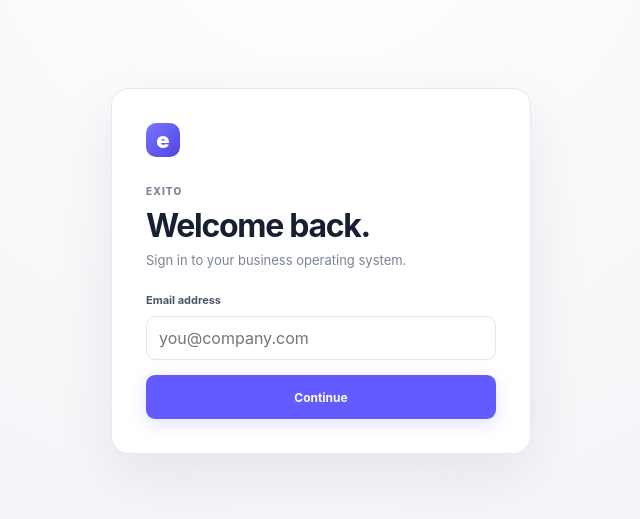
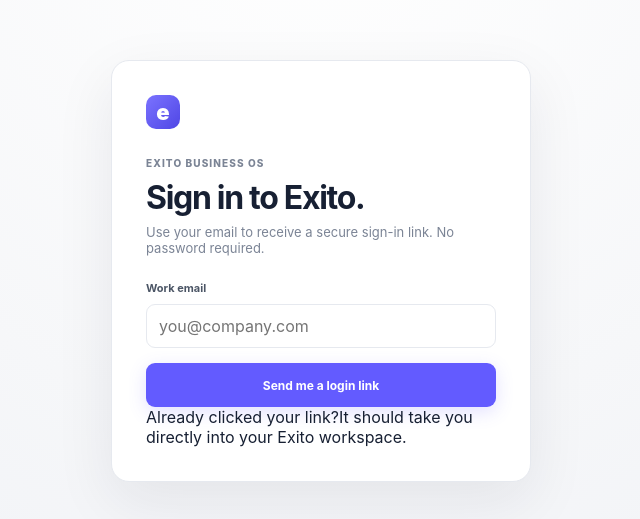
Before and after one commit to thedanielmalik/exito, a Next.js app: page /login in a window 1280 px wide. Shown: the part 129-648 px from the top of the page, without its empty margins (319-959 px from the left). Built offline with nearby package versions, Linux system fonts and the light colour scheme; no server answers.

Commit message:
Improve Exito sign-in flow and email cooldown

```diff
--- a/app/login/page.tsx
+++ b/app/login/page.tsx
@@ -1,47 +1,107 @@
 "use client";
 
-import { FormEvent, useState } from "react";
+import { FormEvent, useEffect, useState } from "react";
 import { createClient } from "../../lib/supabase/client";
+
+const COOLDOWN_SECONDS = 60;
 
 export default function LoginPage() {
   const supabase = createClient();
   const [email, setEmail] = useState("");
   const [message, setMessage] = useState("");
   const [loading, setLoading] = useState(false);
+  const [sent, setSent] = useState(false);
+  const [cooldown, setCooldown] = useState(0);
+
+  useEffect(() => {
+    if (cooldown <= 0) return;
+    const timer = window.setInterval(() => {
+      setCooldown((value) => Math.max(0, value - 1));
+    }, 1000);
+    return () => window.clearInterval(timer);
+  }, [cooldown]);
 
   async function submit(event: FormEvent) {
     event.preventDefault();
+    if (loading || cooldown > 0) return;
+
     setLoading(true);
     setMessage("");
+    setSent(false);
+
     const { error } = await supabase.auth.signInWithOtp({
-      email,
-      options: { emailRedirectTo: new URL("/auth/callback", window.location.origin).toString() },
+      email: email.trim(),
+      options: {
+        emailRedirectTo: new URL("/auth/callback", window.location.origin).toString(),
+      },
     });
+
     setLoading(false);
-    setMessage(error ? error.message : "Check your email for your Exito sign-in link.");
+
+    if (error) {
+      setMessage(error.message);
+      return;
+    }
+
+    setSent(true);
+    setCooldown(COOLDOWN_SECONDS);
+    setMessage("Your login link has been sent. Open the newest Exito email and click the sign-in link once.");
   }
 
   return (
     <main className="auth-shell">
       <section className="auth-card">
         <div className="brand-mark">e</div>
-        <span className="eyebrow">EXITO</span>
-        <h1>Welcome back.</h1>
-        <p>Sign in to your business operating system.</p>
+        <span className="eyebrow">EXITO BUSINESS OS</span>
+        <h1>Sign in to Exito.</h1>
+        <p>Use your email to receive a secure sign-in link. No password required.</p>
+
         <form onSubmit={submit}>
-          <label>Email address</label>
+          <label htmlFor="exito-email">Work email</label>
           <input
+            id="exito-email"
             type="email"
             required
+            autoComplete="email"
             value={email}
-            onChange={(e) => setEmail(e.target.value)}
+            onChange={(e) => {
+              setEmail(e.target.value);
+              if (sent) setSent(false);
+            }}
             placeholder="you@company.com"
+            disabled={loading}
           />
-          <button className="primary-button" disabled={loading}>
-            {loading ? "Sending link…" : "Continue"}
+
+          <button
+            className="primary-button"
+            type="submit"
+            disabled={loading || cooldown > 0}
+          >
+            {loading
+              ? "Sending secure link…"
+              : cooldown > 0
+                ? `Resend in ${cooldown}s`
+                : sent
+                  ? "Send another login link"
+                  : "Send me a login link"}
           </button>
         </form>
-        {message && <div className="auth-message">{message}</div>}
+
+        {sent && (
+          <div className="auth-success">
+            <strong>Check your email</strong>
+            <span>
+              We sent a secure Exito sign-in link to <b>{email.trim()}</b>.
+            </span>
+          </div>
+        )}
+
+        {message && !sent && <div className="auth-message">{message}</div>}
+
+        <div className="auth-help">
+          <span>Already clicked your link?</span>
+          <span>It should take you directly into your Exito workspace.</span>
+        </div>
       </section>
     </main>
   );
```
